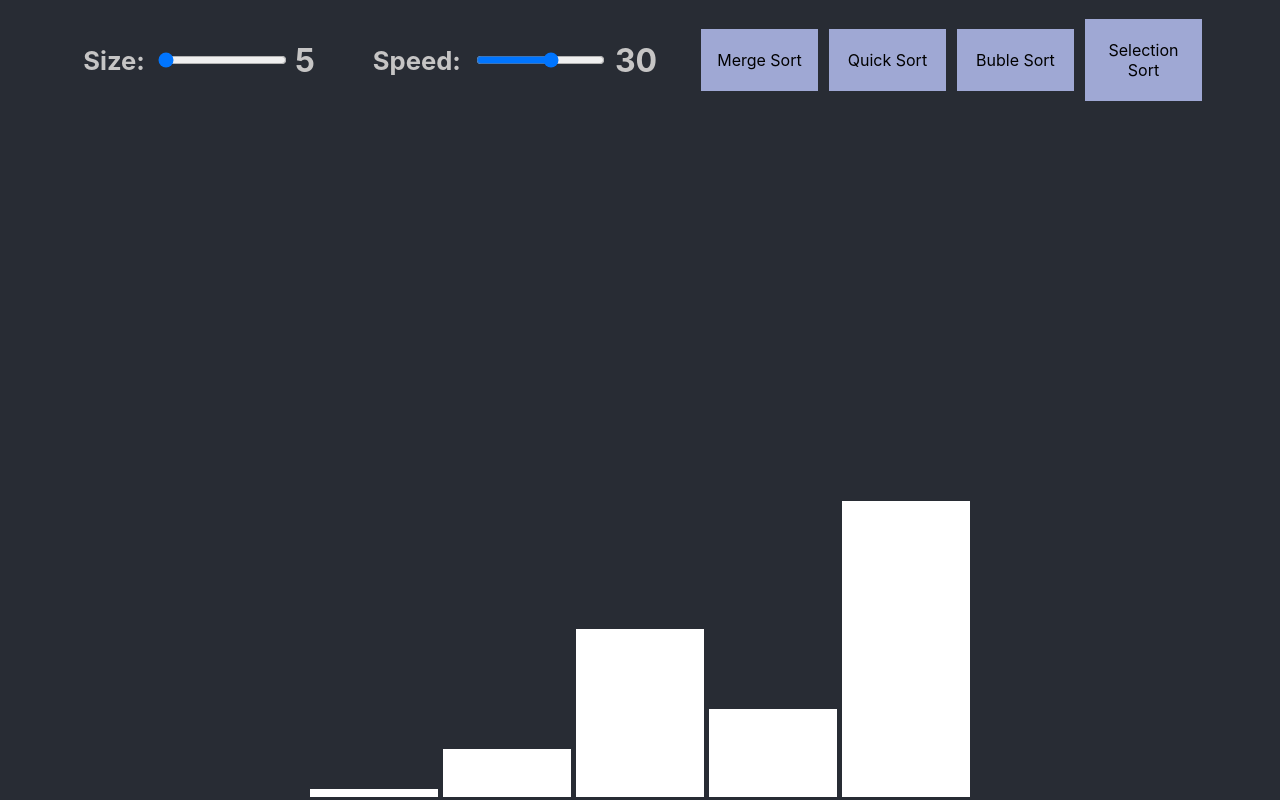
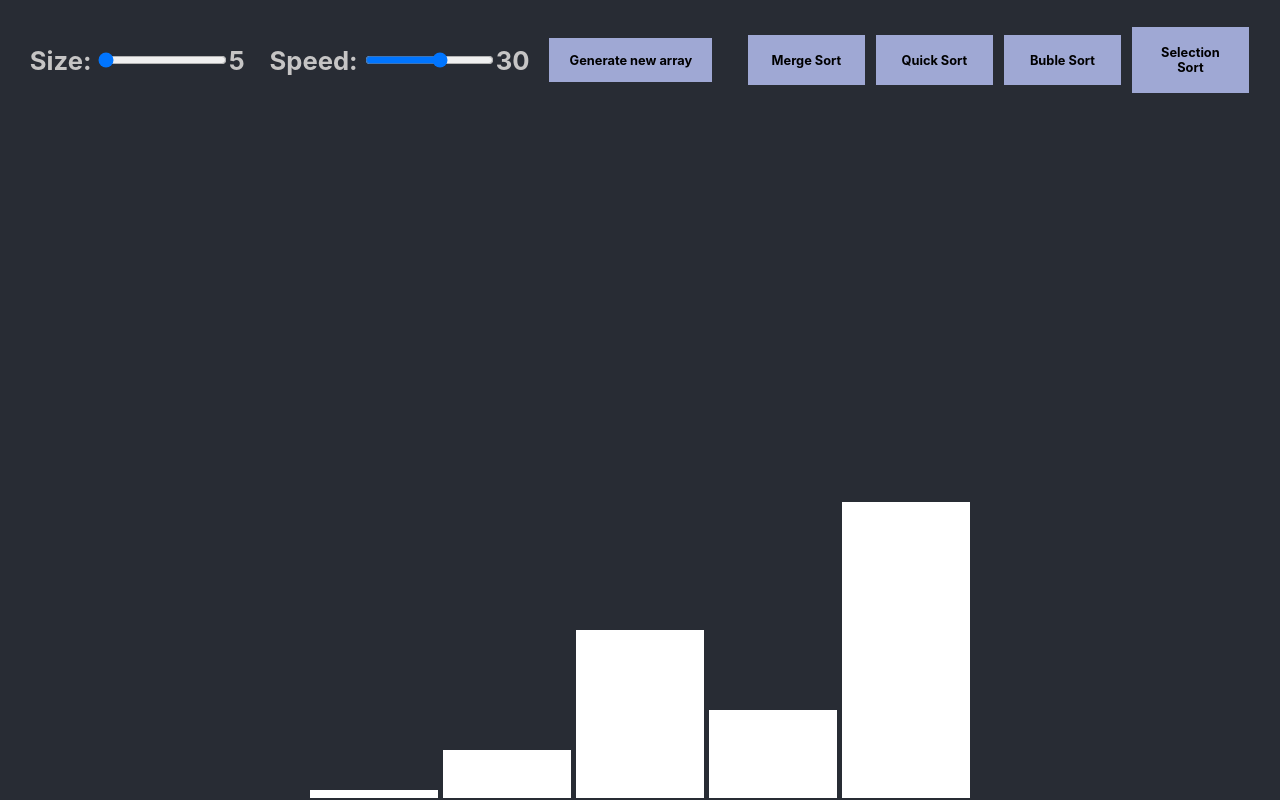
Before and after one commit to Avdieienko/react_sort, a React (Create React App) app in the folder react_sort/: page / in a window 1280 px wide. Built offline with nearby package versions, Linux system fonts and the light colour scheme.

Commit message:
Disable settings while sorting + styling

```diff
--- a/react_sort/src/SortingVisualiser/SortingVisualiser.css
+++ b/react_sort/src/SortingVisualiser/SortingVisualiser.css
@@ -1,5 +1,7 @@
 .App{
+  font-size: 1vw;
   background-color: #282c34;
+  padding:0% 2% 0% 2%;
 }
 .sorting_wrapper{
   display: flex;
@@ -11,18 +13,18 @@
 .element{
   background-color: white;
   margin: 0.2%;
-  width:1vw;
 }
-
 
 .settings_wrapper{
   display: flex;
   flex-direction: row;
-  justify-content: space-evenly;
+  justify-content: space-between;
   align-items: center;
   height: 15vh;
 }
 
+
+/*Size styling*/
 .size_wrapper{
   display: flex;
   flex-direction: row;
@@ -30,17 +32,14 @@
   color:rgb(198, 197, 197);
 }
 
-.size_wrapper label, h1{
-  padding-left: 3%;
-  padding-right: 3%;
-}
-
-
 #size_label{
   font-size: 2vw;
   font-weight: bold;
   margin:auto 2% auto 2%;
 }
+
+
+/*Sorting styling*/
 .sorter_wrapper{
   display: flex;
   flex-direction: row;
@@ -51,8 +50,11 @@
   width:10vw;
   padding:1% 3% 1% 3%;
   text-align: center;
+  font-size: 1vw;
+  font-weight: bolder;
 }
 
+/*Speed styling*/
 .speed_wrapper{
   display: flex;
   flex-direction: row;
@@ -64,7 +66,18 @@
   font-weight: bold;
   margin:auto 2% auto 2%;
 }
-.speed_wrapper label, h1{
-  padding-left: 3%;
-  padding-right: 3%;
+
+/*Generate styling*/
+.generate_array{
+  display: flex;
+  flex-direction: row;
 }
+.generate{
+  margin: auto 1% auto 1%;
+  background-color: #9fa8d4;
+  width:13vw;
+  padding:1% 3% 1% 3%;
+  text-align: center;
+  font-size: 1vw;
+  font-weight: bolder;
+}
--- a/react_sort/src/SortingVisualiser/SortingVisualiser.jsx
+++ b/react_sort/src/SortingVisualiser/SortingVisualiser.jsx
@@ -8,7 +8,7 @@ import { getSelectionSortAnimations } from "../algorithms/SelectionSort";
 export const SortingVisualiser = ()=>{
     const [size,setSize] = useState(5)
     const [elements,setElements] = useState([40,45,60,50,76])
-    const [sorting, setSorting] = useState(false)
+    const [isSorting,setIsSorting] = useState(false)
     const [animationSpeed, setAnimationSpeed] = useState(30)
     const BASECOLOR = "white";
     const PIVOTCOLOR = "purple"
@@ -29,6 +29,7 @@ export const SortingVisualiser = ()=>{
 
 
     const createArray = (num_elements)=>{
+        if(isSorting) return;
         setSize(num_elements)
         const temp_elements  = []
         const min = 40;
@@ -41,7 +42,10 @@ export const SortingVisualiser = ()=>{
     }
 
     const MergeSort = ()=>{
+        if(isSorting) return;
+        setIsSorting(true)
         const animations = getMergeSortAnimations(elements)
+        setTimeout(()=>{
             for (let i = 0;i<animations.length;i++){
                 const element = document.getElementsByClassName("element");
                 const isColor = i%3 !== 2;
@@ -62,15 +66,19 @@ export const SortingVisualiser = ()=>{
                         elementStyle.height = `${elementHeight-39}vh`;
                     }, i*animationSpeed)
                 }
+            }
+        })
         setTimeout(()=>{
             animateSortedArray();
-        },animations.length*animationSpeed)
-        }
+        },animations.length*animationSpeed+100)
     }
 
 
     const QuickSort = ()=>{
+        if(isSorting) return;
+        setIsSorting(true)
         const animations = getQuickSortAnimations(elements)
+        setTimeout(()=>{
             for(let i = 0;i<animations.length;i++){
                 const element = document.getElementsByClassName("element");
                 const isColor = animations[i].length === 3;
@@ -103,16 +111,19 @@ export const SortingVisualiser = ()=>{
                     rightStyle.height = `${rightHeight-39}vh`
                     }, i*animationSpeed)
                 }
+            }
+        })
         setTimeout(()=>{
             animateSortedArray();
-        },animations.length*animationSpeed)
-        }
-        setSorting(false)
+        },animations.length*animationSpeed+100)
     }
 
 
     const BubbleSort = ()=>{
+        if(isSorting) return;
+        setIsSorting(true)
         const animations = getBubbleSortAnimations(elements)
+        setTimeout(()=>{
             for(let i = 0;i<animations.length;i++){
                 const element = document.getElementsByClassName("element");
                 const isColor = animations[i].length === 3;
@@ -136,15 +147,18 @@ export const SortingVisualiser = ()=>{
                     }, i*animationSpeed)
                 }
                 }
+        })
         setTimeout(()=>{
             animateSortedArray();
-        },animations.length*animationSpeed)
-        setSorting(false)
+        },animations.length*animationSpeed+100)
     }
 
 
     const SelectionSort = ()=>{
+        if(isSorting) return;
+        setIsSorting(true)
         const animations = getSelectionSortAnimations(elements);
+        setTimeout(()=>{
             for(let i = 0;i<animations.length;i++){
                 const element = document.getElementsByClassName("element");
                 const isColor = animations[i].length === 2;
@@ -166,20 +180,25 @@ export const SortingVisualiser = ()=>{
                     }, i*animationSpeed)
                 }
             }
+        })
         setTimeout(()=>{
             animateSortedArray();
-        },animations.length*animationSpeed)
+        },animations.length*animationSpeed+100)
     }
 
 
     const animateSortedArray = ()=>{
+
         const finishedElements = document.getElementsByClassName("element")
-        for(let i = 0;i<elements.length;i++){
+        for(let i = 0;i<finishedElements.length;i++){
             const finishedElementStyle = finishedElements[i].style;
             setTimeout(()=>{
                 finishedElementStyle.backgroundColor = FINISHCOLOR
             },i*10)
         }
+        setTimeout(()=>{
+            setIsSorting(false)
+        },finishedElements.length*20)
     }
 
 
@@ -196,6 +215,7 @@ export const SortingVisualiser = ()=>{
                 min="5" max="100"
                 onChange={(e)=>createArray(e.target.value)}
                 value={size}
+                disabled = {isSorting?"disabled":""}
                 ></input>
                 <h1>{size}</h1>
             </div>
@@ -208,9 +228,12 @@ export const SortingVisualiser = ()=>{
                 min="1" max="50"
                 onChange={(e)=>setAnimationSpeed((e.target.value))}
                 value={animationSpeed}
-                disabled = {sorting?"disabled":""}
+                disabled = {isSorting?"disabled":""}
                 ></input>
                 <h1>{animationSpeed}</h1>
+            </div>
+            <div className="generate_array">
+                <div onClick={()=>createArray(size)} className="generate"><p>Generate new array</p></div>
             </div>
             <div className="sorter_wrapper">
                 <div onClick={MergeSort}><p>Merge Sort</p></div>
--- a/react_sort/src/algorithms/MergeSort.js
+++ b/react_sort/src/algorithms/MergeSort.js
@@ -1,7 +1,8 @@
 export const getMergeSortAnimations = (array)=>{
     const animations = [];
     const sortArray = [...array];
-    mergeSortHelper(array, 0, array.length-1, sortArray, animations)
+    const mainArray = [...array]
+    mergeSortHelper(mainArray, 0, array.length-1, sortArray, animations)
     // animation has form of [[indexes that are compared],
     // [indexes that are compared],
     //  [index to change, height to which chenga the bar]]
```
Lines whose indentation alone changed are shown as unchanged.
